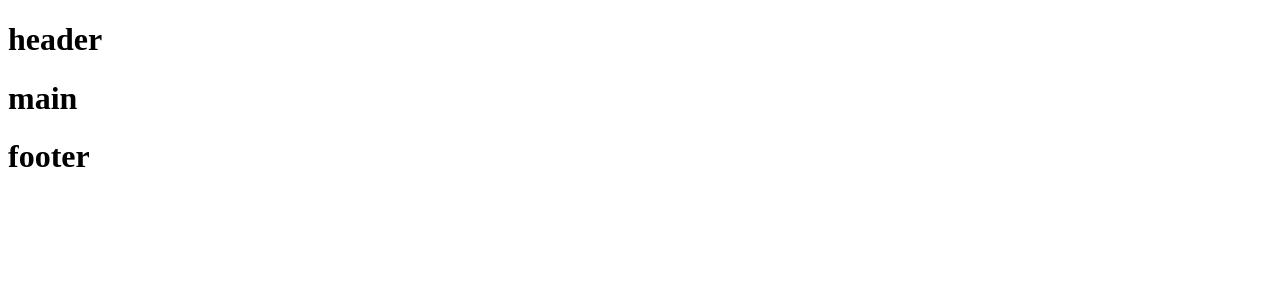
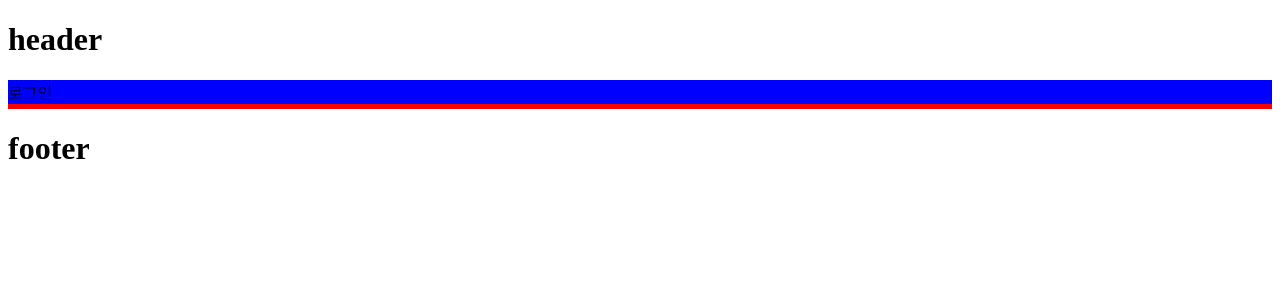
Before and after one commit to gkwlsdn17/ReactStudy, a React (Vite) app in the folder react/section05/: page / in a window 1280 px wide. Shown: the top 300 px of the page. Built offline with nearby package versions, Linux system fonts and the light colour scheme.

Commit message:
react JSX로 UI 표현하기

```diff
--- /dev/null
+++ b/react/section05/src/components/Main.css
@@ -0,0 +1,4 @@
+.login{
+    background-color: blue;
+    border-bottom: 5px solid red;
+}
--- a/react/section05/src/components/Main.jsx
+++ b/react/section05/src/components/Main.jsx
@@ -1,9 +1,32 @@
+import "./Main.css"
+// JSX 주의사항
+// 1. 중괄호 내부에는 자바스크립트 표현식만 넣을 수 있다. (if, for같은 것 사용 불가)
+// 2. 숫자, 문자열, 배열 값만 랜더링 된다.
+// 3. 모든 태그는 닫혀있어야 한다.
+// 4. 최상위 태그는 반드시 하나여야만 한다.
+
 const Main = () =>{
-    return (
-        <main>
-            <h1>main</h1>
-        </main>
-    )
+    const user = {
+        name: "홍길동",
+        isLogin: false
+    }
+
+    if(user.isLogin){
+        return <div style={{
+            backgroundColor: "red",
+            borderBottom: "5px solid blue",
+        }}>
+            로그아웃
+        </div>
+    } else{
+        return <div className="login">로그인</div>
+    }
+
+    // return (
+    //     <>
+    //         {user.isLogin ? <div>로그아웃</div> : <div>로그인</div>}
+    //     </>
+    // )
 }
 
 export default Main;
```
